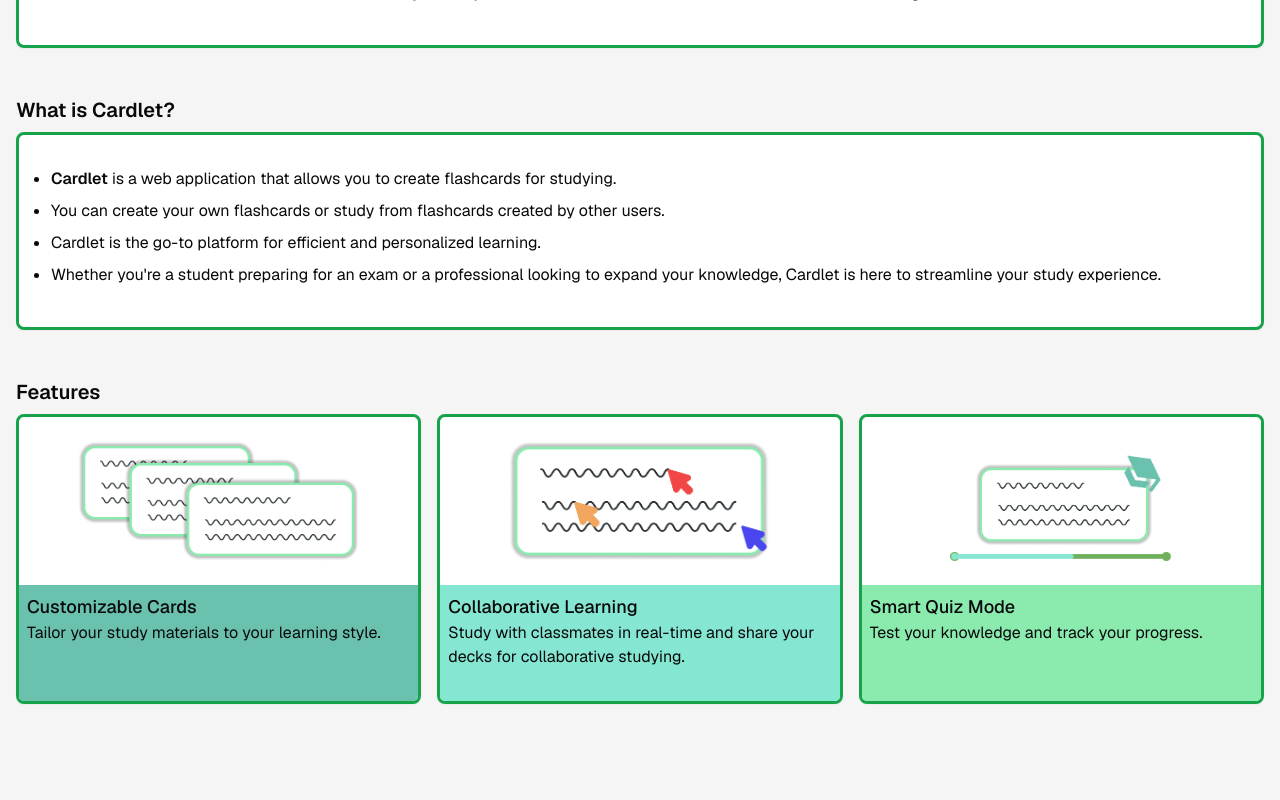
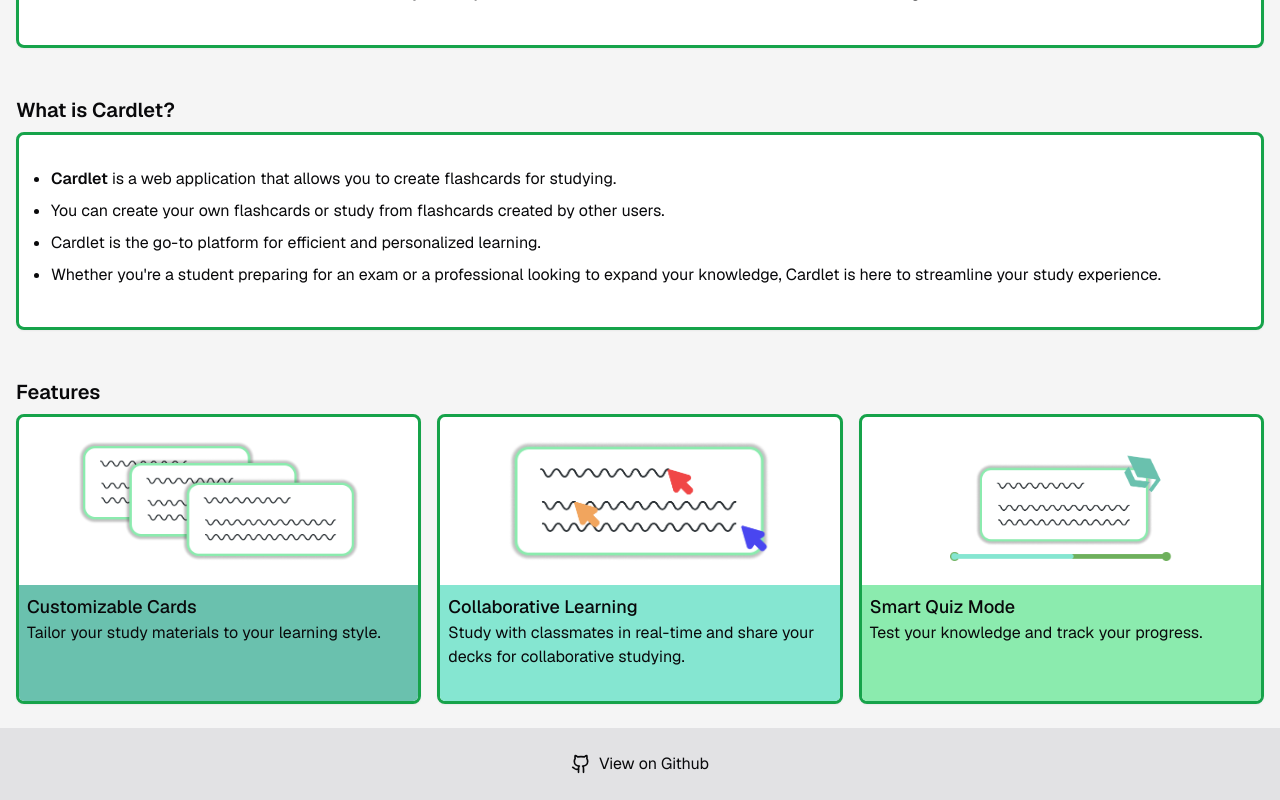
Before and after one commit to garrett-huggins/cardlet, a Next.js app: page / in a window 1280 px wide. Shown: the part 268-1068 px from the top of the page. Before the commit the page ends 988 px from the top, so only its background shows below. Built offline with nearby package versions, Linux system fonts and the light colour scheme; no server answers.

Commit message:
add footer

```diff
--- a/src/app/layout.tsx
+++ b/src/app/layout.tsx
@@ -1,4 +1,5 @@
 import Header from "@/components/header";
+import Footer from "@/components/footer";
 import { ClerkProvider } from "@clerk/nextjs";
 import { ThemeProvider } from "@/components/themeProvider";
 import type { Metadata } from "next";
@@ -28,10 +29,14 @@ export default function RootLayout({
             enableSystem
             disableTransitionOnChange
           >
-            <div className="w-full bg-white dark:bg-black shadow-[rgba(0,_0,_0,_0.24)_0px_3px_8px] mb-4">
-              <Header />
+            <div className="relative min-h-[100vh] pb-[80px]">
+              <div className="w-full bg-white dark:bg-black shadow-[rgba(0,_0,_0,_0.24)_0px_3px_8px] mb-4">
+                <Header />
+              </div>
+              <main className="max-w-screen-xl mx-auto p-4">{children}</main>
+              {/* footer at bottom of page */}
+              <Footer />
             </div>
-            <main className="max-w-screen-xl mx-auto p-4">{children}</main>
           </ThemeProvider>
         </body>
       </html>
--- /dev/null
+++ b/src/components/footer.tsx
@@ -0,0 +1,19 @@
+import { Github } from "lucide-react";
+
+export default function Footer() {
+  return (
+    <footer className="absolute bottom-0 h-[72px] bg-secondary w-full">
+      <div className="flex justify-center items-center h-full">
+        <a
+          href="https://github.com/garrett-huggins/cardlet"
+          target="_blank"
+          rel="noopener noreferrer"
+          className="flex items-center space-x-2 hover:underline"
+        >
+          <Github size={20} />
+          <p>View on Github</p>
+        </a>
+      </div>
+    </footer>
+  );
+}
```
